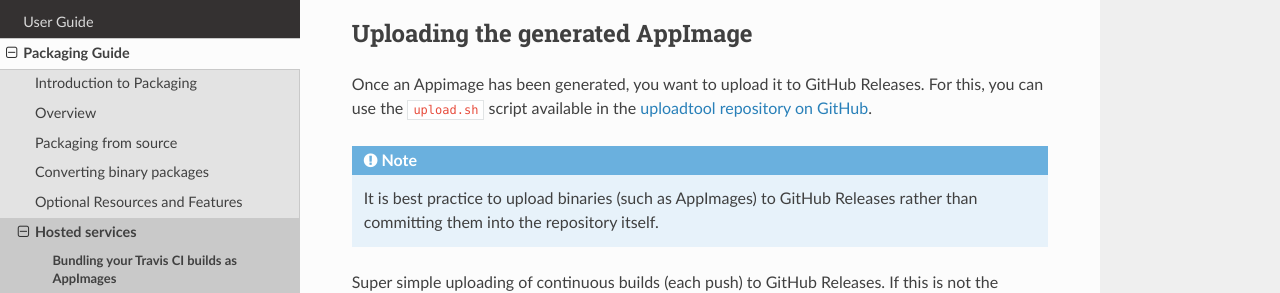
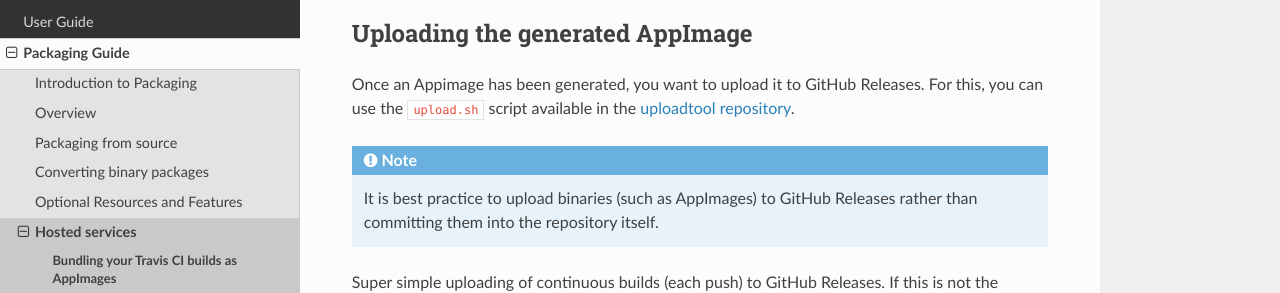
Before and after one commit to AppImage/docs.appimage.org, a Sphinx documentation site: the page built from source/packaging-guide/hosted-services/travis-ci.rst, in a window 1280 px wide and 900 px high, scrolled down 911 px. Shown: the part 159-452 px from the top of the window. Built offline with Sphinx 7.4.7 and the Read the Docs theme 2.0.0, drawn with Linux system fonts in a browser that asks for light colours.

Commit message:
use the variable to get the uploadtool repository

```diff
--- a/source/packaging-guide/hosted-services/travis-ci.rst
+++ b/source/packaging-guide/hosted-services/travis-ci.rst
@@ -39,7 +39,7 @@
 Uploading the generated AppImage
 --------------------------------
 
-Once an Appimage has been generated, you want to upload it to GitHub Releases. For this, you can use the :code:`upload.sh` script available in the `uploadtool repository on GitHub <https://github.com/probonopd/uploadtool>`__.
+Once an Appimage has been generated, you want to upload it to GitHub Releases. For this, you can use the :code:`upload.sh` script available in the `uploadtool repository`_.
 
 .. note::
 
@@ -52,9 +52,9 @@
 Using ``upload.sh``
 ^^^^^^^^^^^^^^^^^^^
 
-The :code:`upload.sh` script in the `uploadtool repository <https://github.com/probonopd/uploadtool>`__ is designed to be called from Travis CI after a successful build. By default, this script will *delete* any pre-existing release tagged with :code:`continuous`, tag the current state with the name :code:`continuous`, create a new release with that name, and upload the specified binaries there. For pull requests, it will upload the binaries to transfer.sh instead and post the resulting download URL to the pull request page on GitHub.
+The :code:`upload.sh` script in the `uploadtool repository`_ is designed to be called from Travis CI after a successful build. By default, this script will *delete* any pre-existing release tagged with :code:`continuous`, tag the current state with the name :code:`continuous`, create a new release with that name, and upload the specified binaries there. For pull requests, it will upload the binaries to transfer.sh instead and post the resulting download URL to the pull request page on GitHub.
 
-.. _uploadtool-github: https://github.com/probonopd/uploadtool
+.. _uploadtool repository: https://github.com/probonopd/uploadtool
 
 - On https://github.com/settings/tokens, click on "Generate new token" and generate a token with at least the :code:`public_repo`, :code:`repo:status`, and :code:`repo_deployment` scopes
 - On Travis CI, go to the settings of your project at :code:`https://travis-ci.org/yourusername/yourrepository/settings`
```
